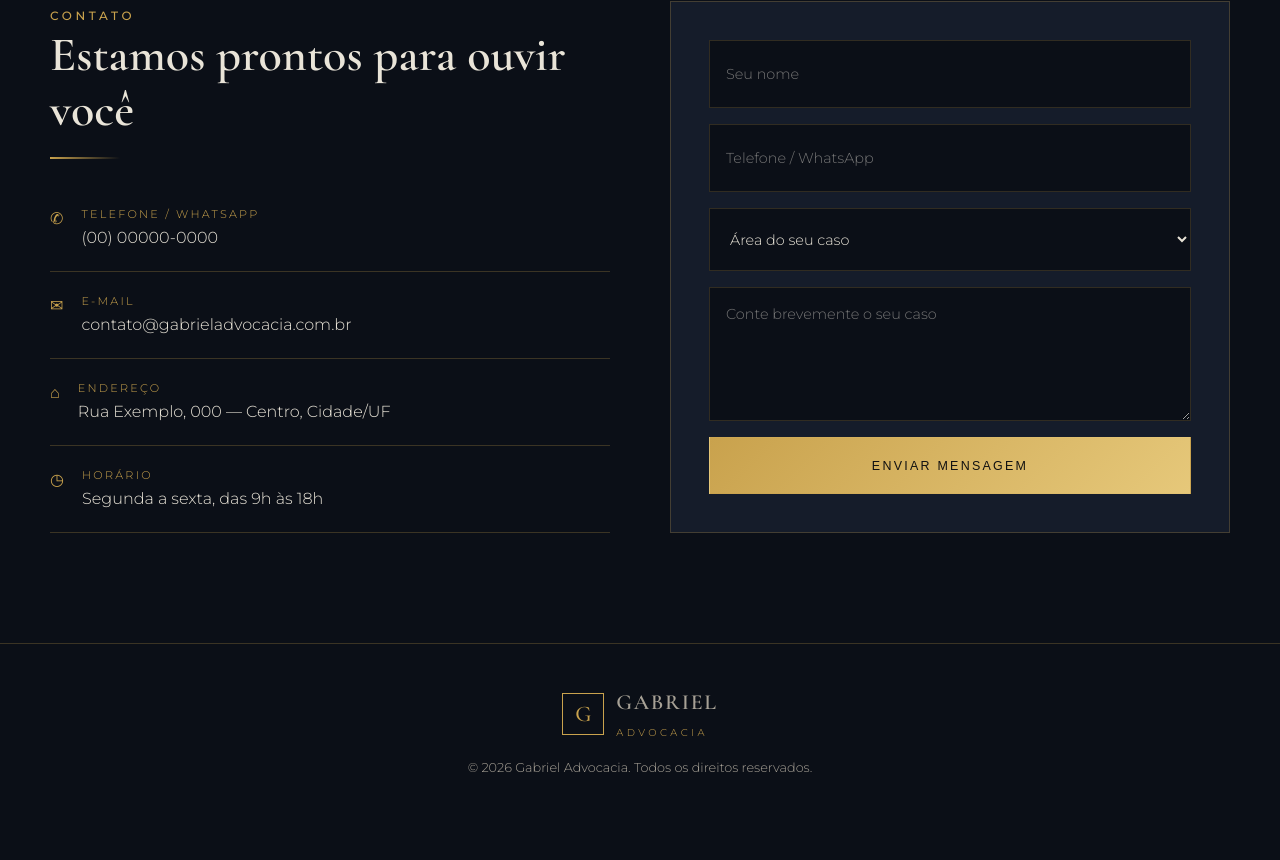
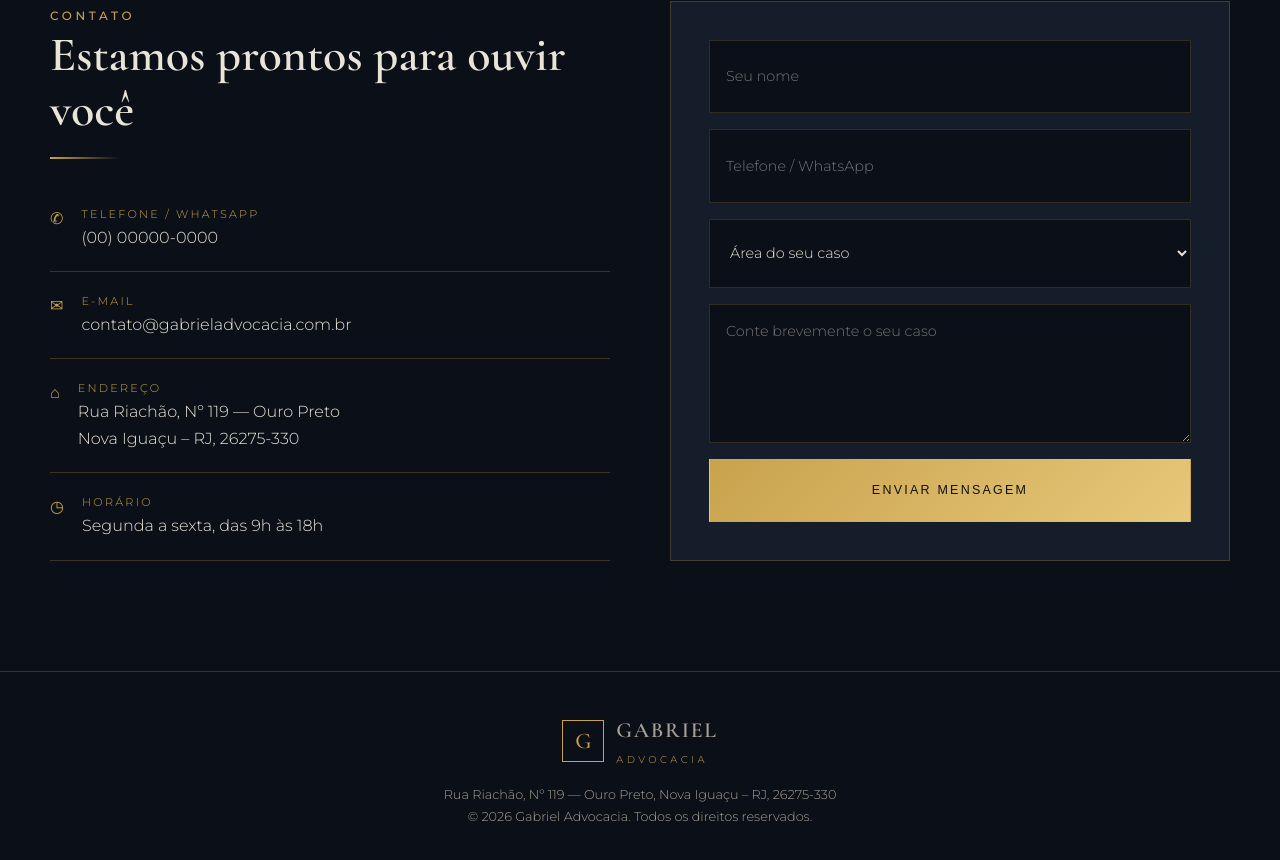
Before and after one commit to petroski1/Gabriel_site_ad, a plain HTML site: page index.html in a window 1280 px wide. Shown: the part 4120-4980 px from the top of the page. Before the commit the page ends 4939 px from the top, so only its background shows below. Drawn offline with nearby package versions, Linux system fonts and the light colour scheme.

Commit message:
Adiciona endereço do escritório
Co-Authored-By: Claude Opus 5.5 <noreply@anthropic.com>
Claude-Session: https://claude.ai/code/session_01CaMJKvCcBc1UAcqqafgTSN

```diff
--- a/index.html
+++ b/index.html
@@ -333,7 +333,7 @@ footer .logo{justify-content:center;margin-bottom:14px}
       <div class="divider"></div>
       <div class="info-item"><span class="icon">✆</span><div><small>Telefone / WhatsApp</small>(00) 00000-0000</div></div>
       <div class="info-item"><span class="icon">✉</span><div><small>E-mail</small>contato@gabrieladvocacia.com.br</div></div>
-      <div class="info-item"><span class="icon">⌂</span><div><small>Endereço</small>Rua Exemplo, 000 — Centro, Cidade/UF</div></div>
+      <div class="info-item"><span class="icon">⌂</span><div><small>Endereço</small><a href="https://www.google.com/maps/search/?api=1&query=Rua+Riach%C3%A3o+119+Ouro+Preto+Nova+Igua%C3%A7u+RJ+26275-330" target="_blank" rel="noopener">Rua Riachão, Nº 119 — Ouro Preto<br>Nova Iguaçu – RJ, 26275-330</a></div></div>
       <div class="info-item"><span class="icon">◷</span><div><small>Horário</small>Segunda a sexta, das 9h às 18h</div></div>
     </div>
     <form class="reveal" onsubmit="event.preventDefault();const f=new FormData(this);window.open('https://wa.me/5500000000000?text='+encodeURIComponent('Olá! Meu nome é '+f.get('nome')+'. Área: '+f.get('area')+'. '+f.get('msg')),'_blank')">
@@ -352,6 +352,7 @@ footer .logo{justify-content:center;margin-bottom:14px}
 
 <footer>
   <div class="logo"><div class="logo-mark">G</div><div class="logo-text" style="text-align:left"><strong>GABRIEL</strong><span>Advocacia</span></div></div>
+  <p>Rua Riachão, Nº 119 — Ouro Preto, Nova Iguaçu – RJ, 26275-330</p>
   <p>© 2026 Gabriel Advocacia. Todos os direitos reservados.</p>
 </footer>
 
```
